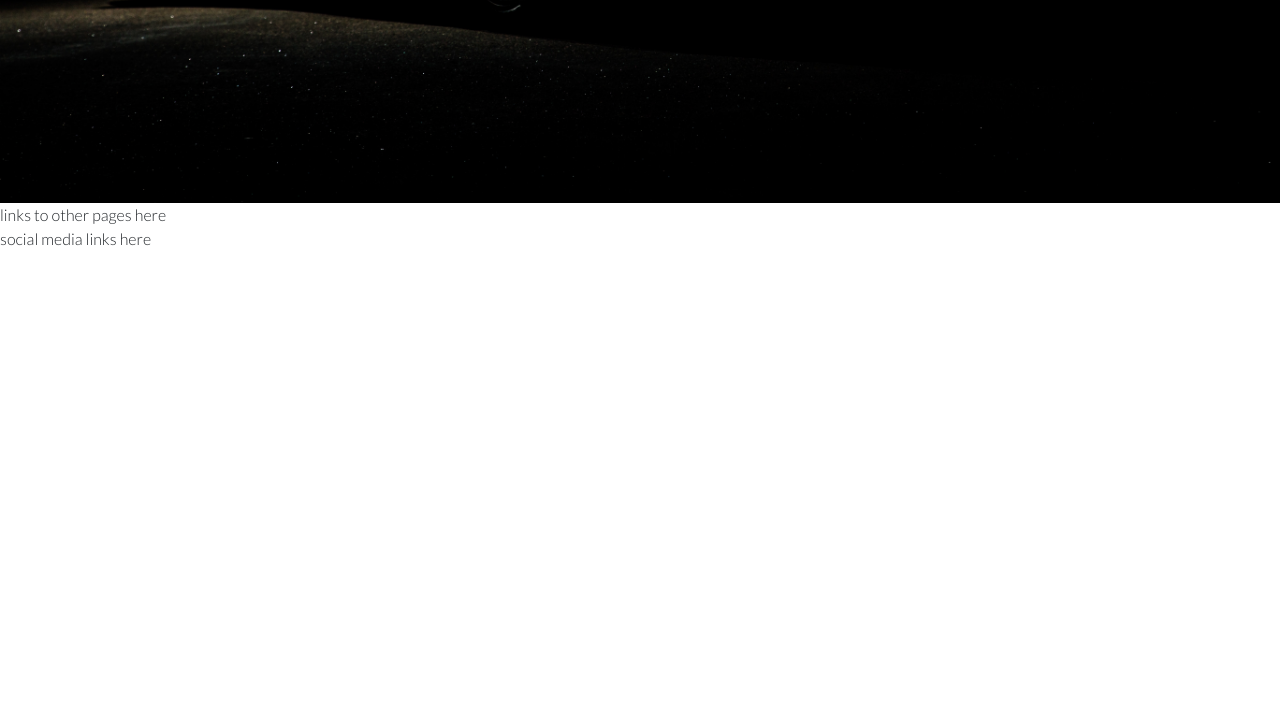
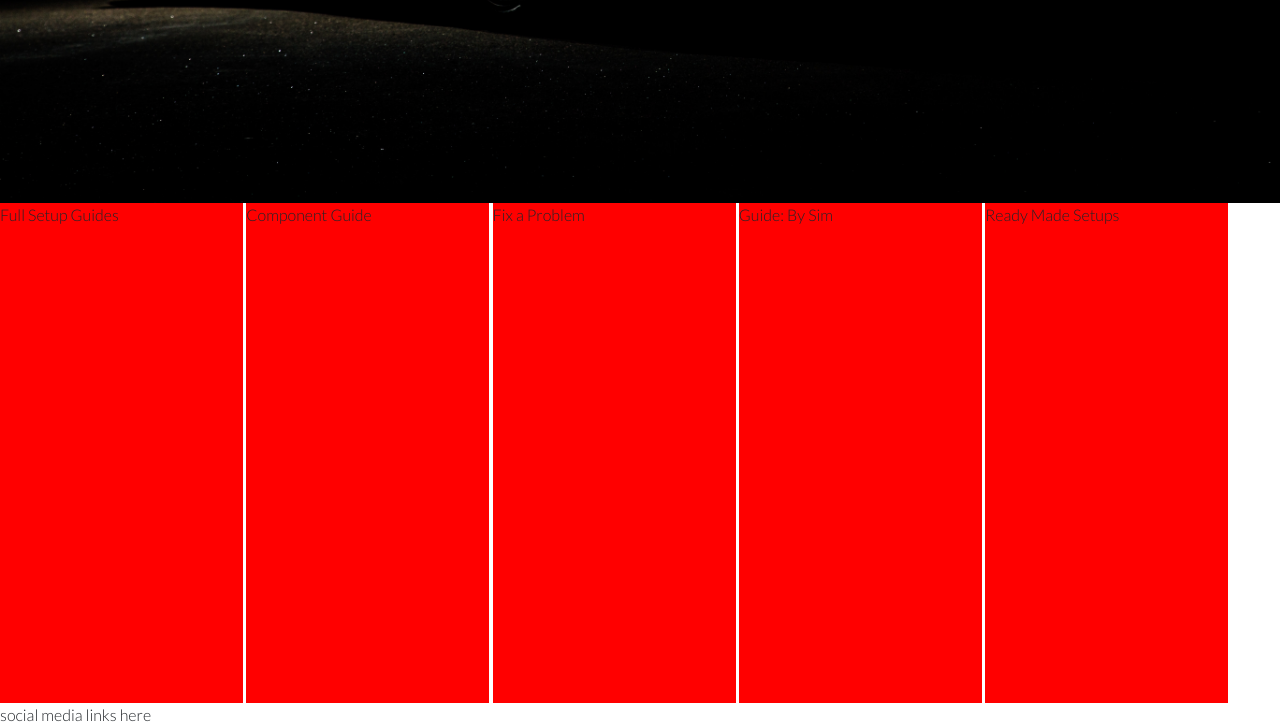
Before and after one commit to AndyB-WHG/sim-setup-guide, a plain HTML site: page index.html in a window 1280 px wide. Shown: the part 613-1340 px from the top of the page. Before the commit the page ends 864 px from the top, so only its background shows below. Drawn offline with nearby package versions, Linux system fonts and the light colour scheme.

Commit message:
fix: began adding 'setup' selection boxes below hero image.

```diff
--- a/assets/css/style.css
+++ b/assets/css/style.css
@@ -85,5 +85,20 @@ h1, h2, h3 {
     text-align: center;
     text-transform: uppercase;
     letter-spacing: 4px;
-    background-color: #0c0c0c9c
+    background-color: #000000
 }
+
+#guides-area {
+    height:500px;
+}
+
+#full-setup-guides {
+
+}
+
+.guide-box {
+    width: 19%;
+    height: 100%;
+    background-color: red;
+    display: inline-block;
+}
--- a/index.html
+++ b/index.html
@@ -35,15 +35,19 @@
     </header>
 
     <section id="hero-section">
-        <div id="hero-image"></div>
+        <div id="hero-image" alt="Car image by Albin Berlin from Pexels"></div>
         <div id="hero-text">
             <h2>Sim Setup World</h2>
             <h3>Unleash Your Speed</h3>
         </div>
     </section>
 
-    <section>
-        links to other pages here
+    <section id="guides-area" aria-labelledby="full-setup-guides component-guide fix-problem guide-by-sim ready-made-setups">
+        <div id="full-setup-guides" class="guide-box">Full Setup Guides</div>
+        <div id="component-guide" class="guide-box">Component Guide</div>
+        <div id="fix-problem" class="guide-box">Fix a Problem</div>
+        <div id="guide-by-sim" class="guide-box">Guide: By Sim</div>
+        <div id="ready-made-setups" class="guide-box">Ready Made Setups</div>
     </section>
 
     <footer>
```
